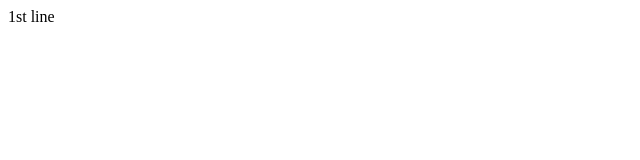
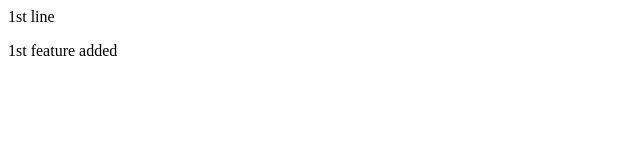
Before and after one commit to i-am-debesh/localRepo, a plain HTML site: page index.html in a window 1280 px wide. Shown: the whole page, without its empty margins (0-640 px from the left). Drawn offline with Linux system fonts and the light colour scheme.

Commit message:
feature added

```diff
--- a/index.html
+++ b/index.html
@@ -1 +1,2 @@
 <p>1st line</p>
+<p>1st feature added</p>
```
